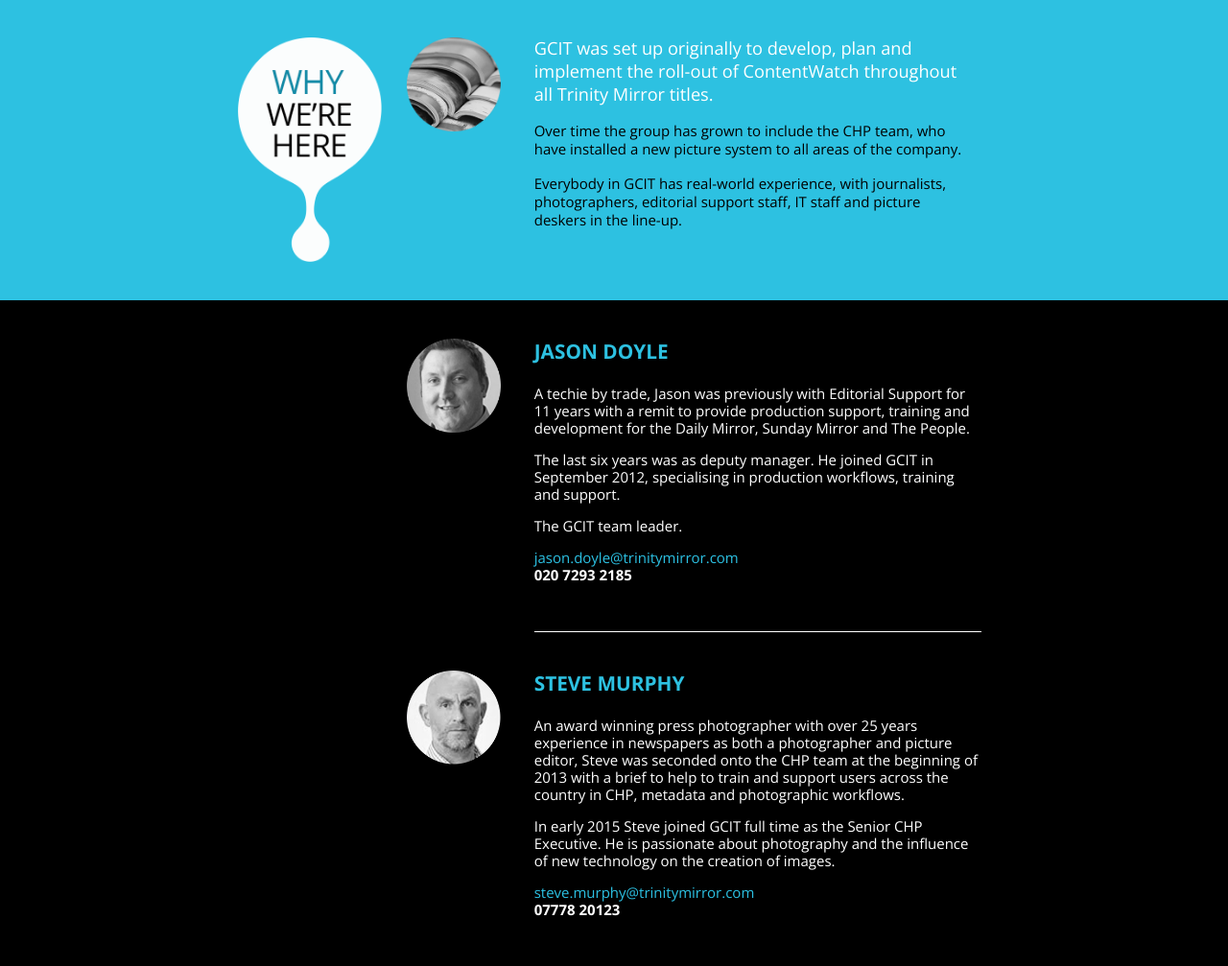
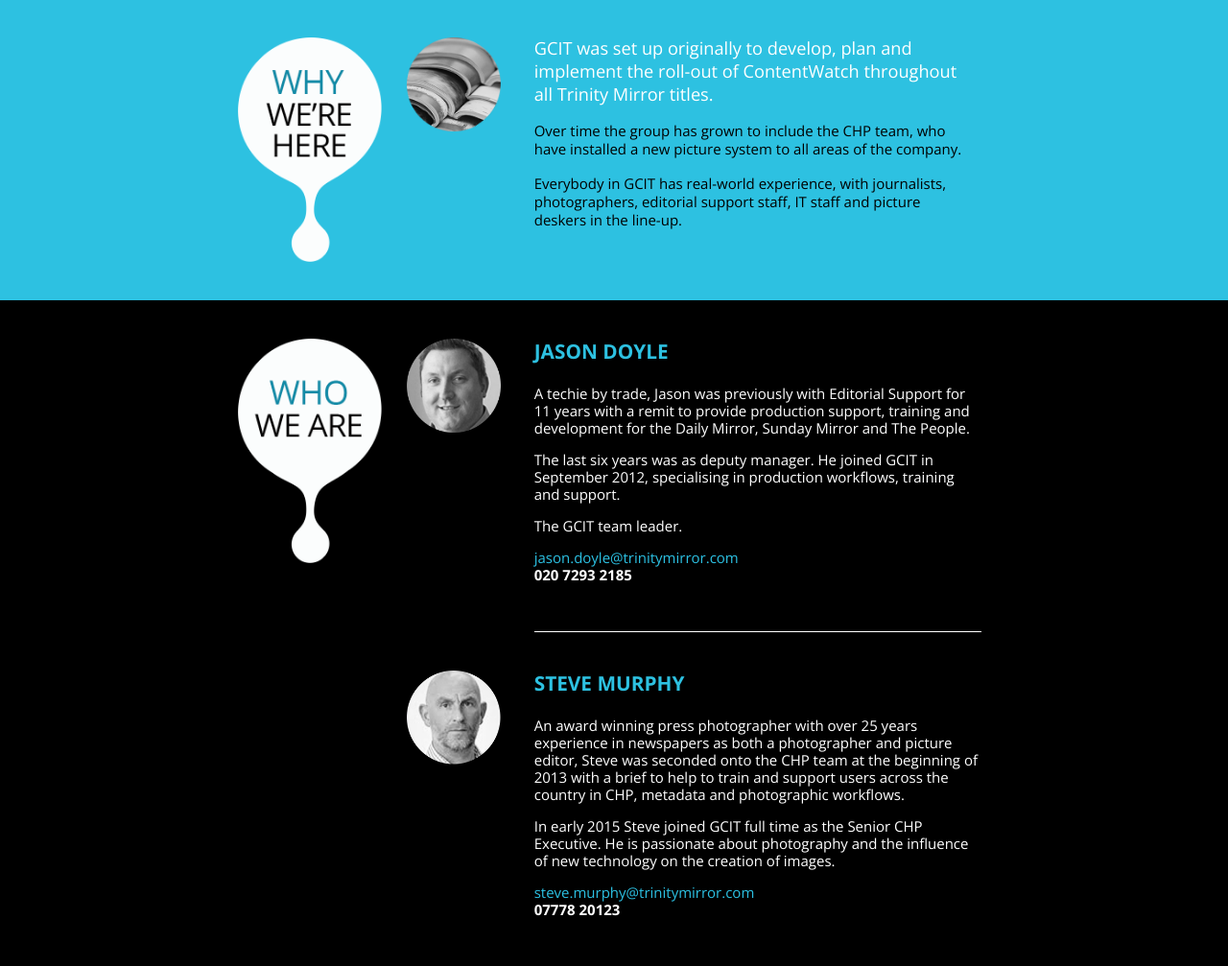
Before and after one commit to reachplc/tm-gcit.com, a WordPress theme: the page made by html/app/themes/gcit/front-page.php in a window 1280 px wide. Shown: the part 1028-2035 px from the top of the page at 96% size. Run offline with PHP 8.4 and a stand-in for WordPress, Linux system fonts and the light colour scheme; the site name, menu and one post (Sample post) are stand-ins, and other content is empty; some libraries are stand-ins or nearby versions.

Commit message:
fix team change

```diff
--- a/html/app/themes/gcit/front-page.php
+++ b/html/app/themes/gcit/front-page.php
@@ -118,13 +118,15 @@
 </section>
 
 <!-- WHO WE ARE -->
-<!-- JASON DOYLE -->
-<div class="home-what-blk-who">
+
+<section class="home-what-blk-who">
 	<div class="wrapper">
 		<div class="row">
 				<div class="large-5 left">
+						<a name="who"></a>
 						<div class="who-cell-dark-left">
-										<img src="<?php echo esc_url( get_template_directory_uri() . '/images/jasondoyle.png' ); ?>" alt="JASON DOYLE" class="whoicon_img_sml">
+								<img src="<?php echo esc_url( get_template_directory_uri() . '/images/whoweare.png' ); ?>" alt="What we do" class="icon_img">
+								<img src="<?php echo esc_url( get_template_directory_uri() . '/images/jasondoyle.png' ); ?>" alt="Jason Doyle" class="whoicon_img_sml">
 						</div>
 				</div>
 				<div class="large-7 right">
@@ -142,8 +144,6 @@
 				</div>
 		</div>
 </div>
-</div>
-
 
 <!-- STEVE MURPHY -->
 <div class="home-what-blk-who">
```
Lines whose indentation alone changed are shown as unchanged.
